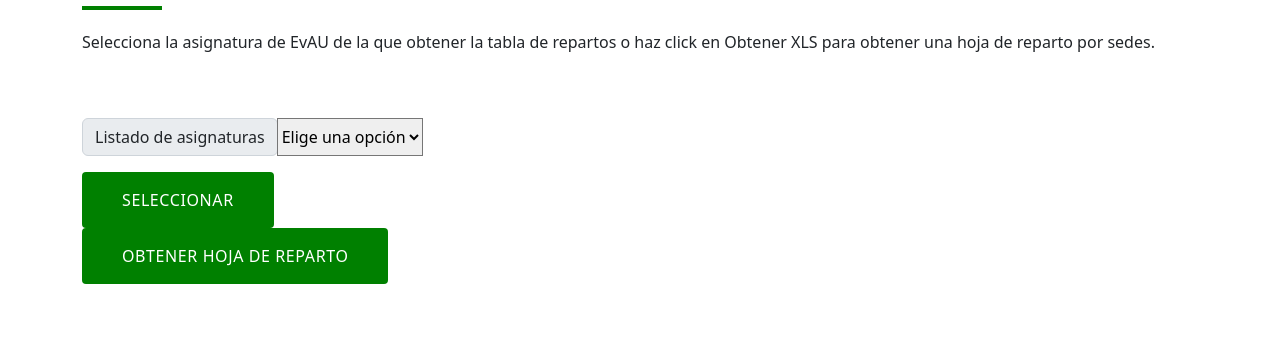
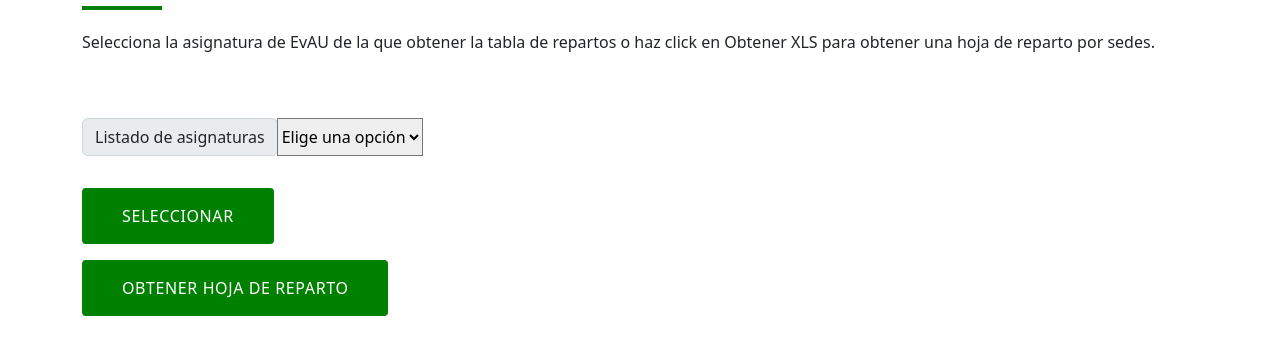
Before and after one commit to angellareo/tribunales-evau, a Django app: page /tribunales/ in a window 1280 px wide. Shown: the part 174-529 px from the top of the page. Run offline with Django 4.2, Linux system fonts and the light colour scheme; the visitor is signed in with stand-in values (Sample User, id 1); data that the repository does not hold is empty; some libraries are stand-ins or nearby versions.

Commit message:
CSS change

```diff
--- a/tribunales_evau/static/css/project.css
+++ b/tribunales_evau/static/css/project.css
@@ -16,6 +16,7 @@
   text-transform: uppercase;
   letter-spacing: .6px;
   padding: 16px 40px;
+  margin-top: 16px;
 }
 .primaryAction:active {
   background-color: #006100;
```
